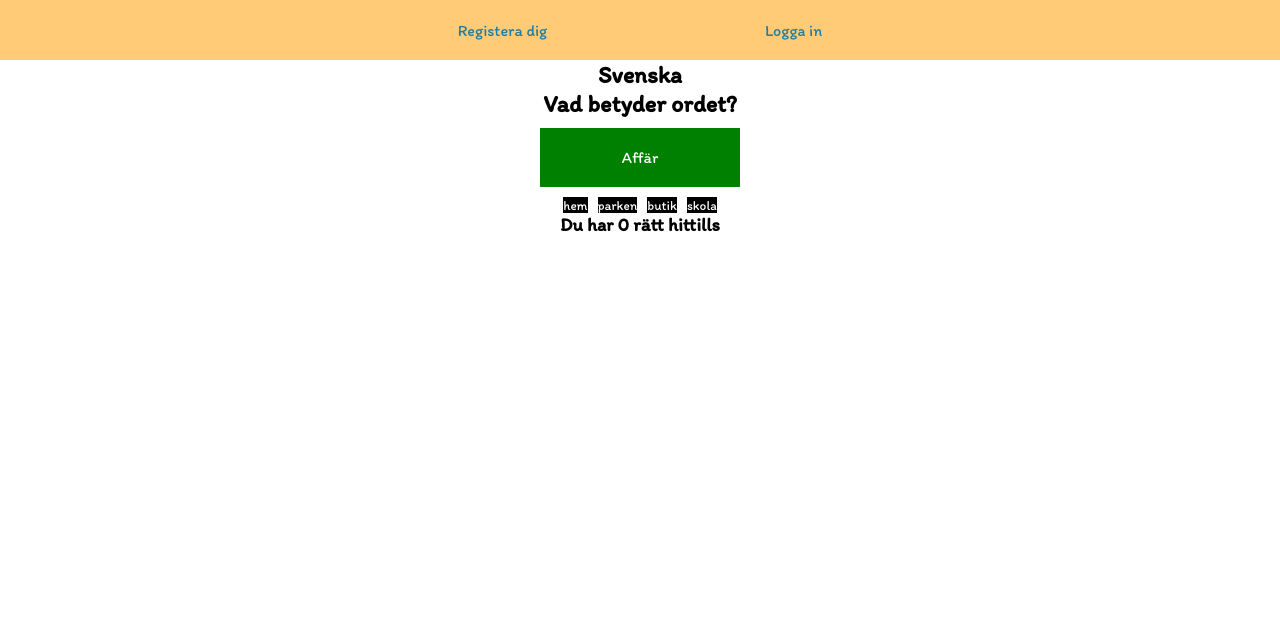
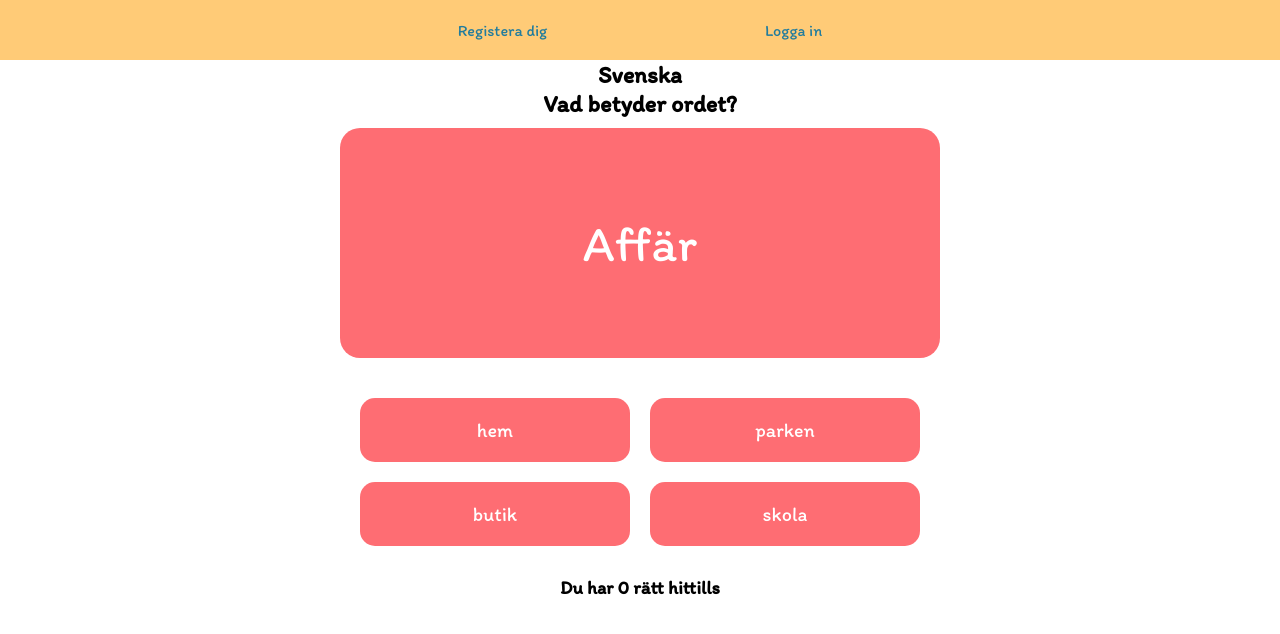
Before and after one commit to Technigo/final-boiler-plate-monorepo, a React (Vite) app in the folder frontend/: page /play/svenska in a window 1280 px wide. Shown: the top 634 px of the page. Built offline with nearby package versions, Linux system fonts and the light colour scheme; no server answers.

Commit message:
styling to swedish game

```diff
--- a/frontend/src/components/Games/SwedishQuestion.jsx
+++ b/frontend/src/components/Games/SwedishQuestion.jsx
@@ -49,11 +49,11 @@ export const SwedishQuestion = () => {
   };
 
   return (
-    <div>
+    <>
       <Title>Vad betyder ordet?</Title>
+      {message && <Message>{message}</Message>}
       <QuestionCard>{swedish[randomNumber].question}</QuestionCard>
       <Answers>
-        {message && <Message>{message}</Message>}
         {answers.map((answer, index) => (
           <AnswerButton
             disabled={disableButton}
@@ -66,7 +66,7 @@ export const SwedishQuestion = () => {
         ))}
       </Answers>
       <Score>Du har {score} rätt hittills</Score>
-    </div>
+    </>
   );
 };
 
@@ -74,35 +74,27 @@ const Title = styled.h2`
   margin: 0;
 `;
 
+
 const QuestionCard = styled.div`
-  width: 200px;
-  background-color: green;
+  width: 300px;
+  height: 110px;
+  align-content: center;
+  font-size: 40px;
+  background-color: var( --raspberry);
   color: white;
   padding: 20px;
   margin: 10px auto;
   z-index: 1;
+  border-radius: 20px;
+
+  @media (min-width: 700px) {
+    width: 600px;
+    height: 230px;
+    font-size: 50px;
+  }
+
 `;
 
-const Answers = styled.div`
-  display: flex;
-  flex-direction: row;
-  justify-content: center;
-  flex-wrap: wrap;
-  gap: 10px;
-  z-index: 1;
-`;
-
-const AnswerButton = styled.button`
-  color: white;
-  background-color: black;
-  border: none;
-  z-index: 1;
-
-  &:disabled {
-    cursor: default;
-    border: none;
-  }
-`;
 
 const Message = styled.div`
   color: black;
@@ -110,11 +102,69 @@ const Message = styled.div`
   position: absolute;
   justify-content: center;
   align-items: center;
-  margin: -80px auto 0 auto;
-  padding: 50px;
+  margin: 0 auto;
   background-color: white;
   z-index: 2;
-  width: 100vh;
+  font-size: 20px;
+  width: 240px;
+  height: 230px;
+  border-radius: 20px;
+
+   @media (min-width: 700px) {
+    width: 550px;
+    height: 230px;
+    font-size: 30px;
+  }
+`;
+
+const Answers = styled.div`
+  display: grid;
+  grid-template-columns: 1fr;
+  grid-template-rows: 1fr 1fr;
+  margin: 10px auto;
+
+   @media (min-width: 700px) {
+    display: grid;
+    grid-template-columns: 1fr 1fr;
+    width: 580px;
+    margin: 20px auto;
+  }
+`;
+
+const AnswerButton = styled.button`
+  background-color: var( --raspberry);
+  color: white;
+  width: 270px;
+  margin: 10px auto;
+  padding: 10px 0;
+  z-index: 1;
+  border-radius: 15px;
+  border: none;
+  z-index: 1;
+  font-size: 20px;
+  padding: 15px;
+  cursor: pointer;
+
+  &:hover {
+    background-color: var( --raspberryhover);
+  }
+
+
+
+  &:disabled {
+    cursor: default;
+    border: none;
+
+    &:hover {
+    background-color: var( --raspberry);
+  }
+  }
+
+   @media (min-width: 700px) {
+    width: 270px;
+    padding: 20px;
+  }
+
 `;
 
 const Score = styled.h3`
```
